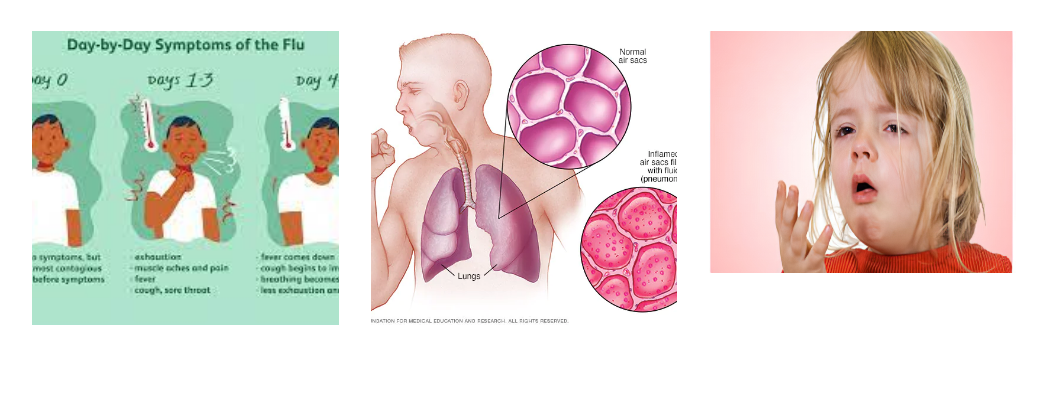
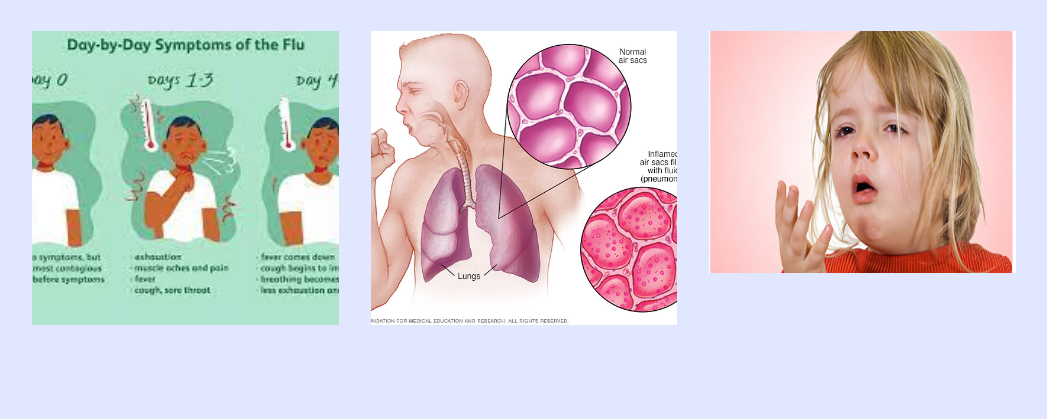
Before and after one commit to nightsailor/HackComingWinter, a Flask app: page /test in a window 1280 px wide. Shown: the part 2375-2794 px from the top of the page, without its empty margins (116-1163 px from the left). Run offline with Flask 2, Linux system fonts and the light colour scheme; parts of the project's set-up code (start-up, migrations or seed data) failed here and were passed over; some libraries are stand-ins or nearby versions.

Commit message:
bg edits

```diff
--- a/templates/test.html
+++ b/templates/test.html
@@ -16,9 +16,9 @@
   language-code="en"
 ></df-messenger>
 <style>
-  .bg-gray-100{
+  /* .bg-gray-100{
     background-color: white;
-  }
+  } */
 </style>
     {% block head %}{% endblock %}
 </head>
@@ -26,7 +26,7 @@
 <body>
 
 <!-- header start -->
-<header class="text-gray-600 body-font bg-white">
+<header class="text-gray-600 body-font bg-indigo-100">
   <!-- style="position: fixed; width: 100%;" -->
   <div class="container mx-auto flex flex-wrap p-5 flex-col md:flex-row items-center bg-indigo-100">
     <a href="/" class="flex title-font font-medium items-center text-gray-900 mb-4 md:mb-0">
@@ -79,7 +79,7 @@
 <!-- main end -->
 
 <!-- about start -->
-<section class="text-gray-600 body-font bg-gray-100" id="about">
+<section class="text-gray-600 body-font bg-indigo-100" id="about">
   <div class="container px-5 pt-12 mx-auto">
     <div class="flex flex-wrap w-full pb-10">
       <div class="lg:w-1/2 mb-6 lg:mb-0 w-full"><!--w-full-->
@@ -100,7 +100,7 @@
 <!-- about end -->
 
 <!-- destination start -->
-<section class="text-gray-600 body-font bg-gray-100" id="destinations">
+<section class="text-gray-600 body-font bg-indigo-100" id="destinations">
   <div class="container px-5 pb-12 mx-auto">
     <div class="flex flex-wrap w-full mb-4 justify-center">
       <!-- <div class="lg:w-1/2 w-full mb-6 lg:mb-0"> -->
@@ -203,7 +203,7 @@
 <!--Image Classification end-->
 
 <!-- gallery start -->
-<section class="text-gray-600 body-font bg-gray-100" id="conditions">
+<section class="text-gray-600 body-font bg-indigo-100" id="conditions">
   <div class="container px-5 pt-12 mx-auto w-4/5">
     <div class="flex flex-col text-center w-full mb-4 items-center">
       <h1 class="sm:text-3xl text-2xl font-medium title-font mb-2 text-gray-900">Conditions In Winter</h1>
@@ -295,7 +295,7 @@
 <!--gallery end-->
 
 <!-- gallery2 start -->
-<section class="text-gray-600 body-font bg-gray-100" id="precautions">
+<section class="text-gray-600 body-font bg-indigo-100" id="precautions">
   <div class="container px-5 mx-auto w-4/5">
     <div class="flex flex-col text-center w-full mb-4 pt-24 items-center">
       <h1 class="sm:text-3xl text-2xl font-medium title-font mb-2 text-gray-900">Precautions for Winter</h1>
@@ -388,11 +388,11 @@
   </div>
 </section>
 <!-- contact end -->
-<section class="w-full flex justify-center content-center">
+<!-- footer start -->
+<section class="w-full flex justify-center content-center bg-indigo-100">
   <div class="w-80 pt-8 mt-8 border-t border-gray-200 text-center"></div>
 </section>
-<!-- footer start -->
-<footer class="text-gray-600 body-font">
+<footer class="text-gray-600 body-font bg-indigo-100">
   <div class="container px-5 pb-24 pt-6 mx-auto flex md:items-center lg:items-start md:flex-row md:flex-nowrap
   flex-wrap flex-col">
     <div class="w-64 flex-shrink-0 md:mx-0 mx-auto text-center md:text-left md:mt-0 mt-10">
@@ -431,10 +431,10 @@
             <a href="#destinations" class="text-gray-600 hover:text-gray-800">Destinations</a>
           </li>
           <li>
-            <a href="#" class="text-gray-600 hover:text-gray-800">Conditions</a>
+            <a href="#conditions" class="text-gray-600 hover:text-gray-800">Conditions</a>
           </li>
           <li>
-            <a href="#" class="text-gray-600 hover:text-gray-800">Precautions</a>
+            <a href="#precautions" class="text-gray-600 hover:text-gray-800">Precautions</a>
           </li>
           <!-- <li>
             <a class="text-gray-600 hover:text-gray-800">Fourth Link</a>
@@ -460,28 +460,11 @@
           </li> -->
         </nav>
       </div>
-      <!-- <div class="lg:w-1/4 md:w-1/2 w-full px-4">
-        <h2 class="title-font font-medium text-gray-900 tracking-widest text-sm mb-3">CATEGORIES</h2>
-        <nav class="list-none mb-10">
-          <li>
-            <a class="text-gray-600 hover:text-gray-800">First Link</a>
-          </li>
-          <li>
-            <a class="text-gray-600 hover:text-gray-800">Second Link</a>
-          </li>
-          <li>
-            <a class="text-gray-600 hover:text-gray-800">Third Link</a>
-          </li>
-          <li>
-            <a class="text-gray-600 hover:text-gray-800">Fourth Link</a>
-          </li>
-        </nav>
-      </div> -->
     </div>
   </div>
   <div class="bg-gray-100">
     <div class="container mx-auto py-4 px-5 flex flex-wrap flex-col sm:flex-row">
-      <p class="text-gray-500 text-sm text-center sm:text-left">© 2020 WinterHacker —
+      <p class="text-gray-500 text-sm text-center sm:text-left">© 2021 WinterHacker —
         <a href="https://twitter.com/MLHacks" rel="noopener noreferrer" class="text-gray-600 ml-1" target="_blank">@MLHacks</a>
       </p>
       <span class="inline-flex sm:ml-auto sm:mt-0 mt-2 justify-center sm:justify-start">
```
Also changed, not shown: templates/base.html (+9 -26 lines), templates/index.html (+5 -4 lines), static/img/main-no-bg.png (added).
